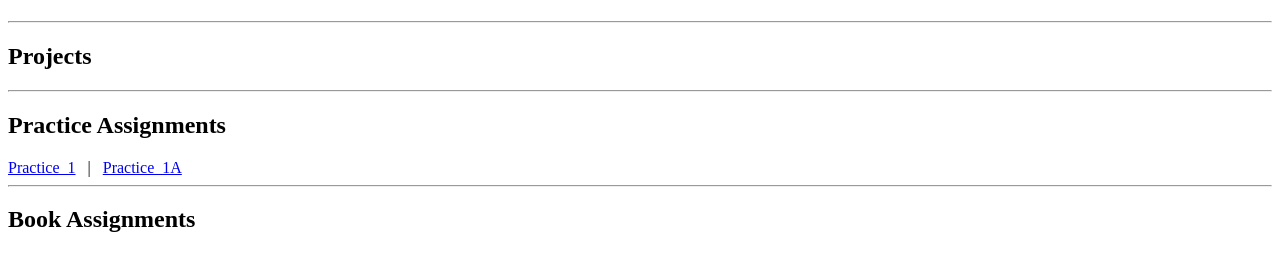
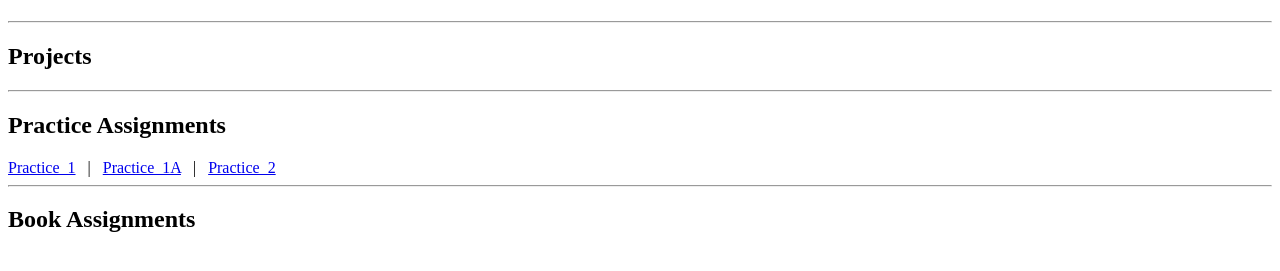
Before and after one commit to hcdresden-vanity/INFO2420, a plain HTML site: page index.html in a window 1280 px wide. Shown: the part 59-330 px from the top of the page. Drawn offline with Linux system fonts and the light colour scheme.

Commit message:
Update index.html

```diff
--- a/index.html
+++ b/index.html
@@ -14,6 +14,8 @@
 <a href="/INFO2420/practices/Practice_1/index.html">Practice_1</a>
 &nbsp;&nbsp;|&nbsp;&nbsp;
 <a href="/INFO2420/practices/Practice_1A/bistro/index.html">Practice_1A</a>
+&nbsp;&nbsp;|&nbsp;&nbsp;
+<a href="/INFO2420/practices/Practice_2/index.html">Practice_2</a>
 
 <hr />
 <h2>Book Assignments</h2>
```
